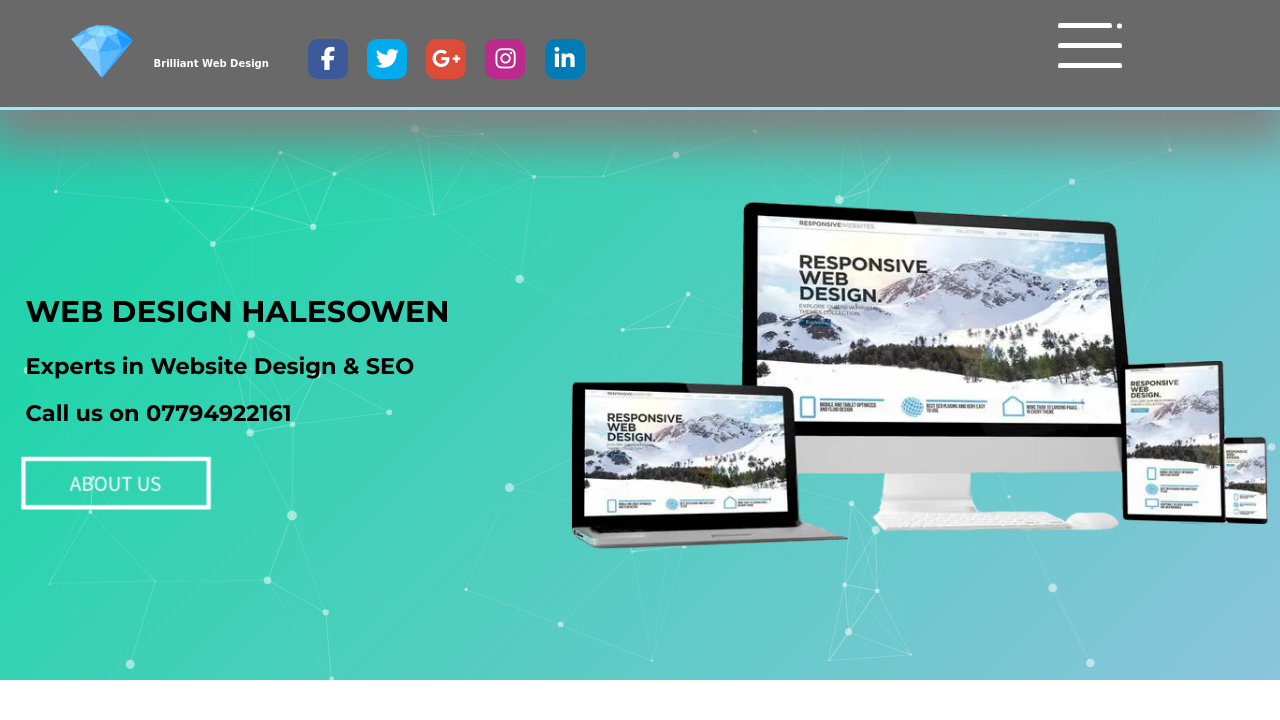
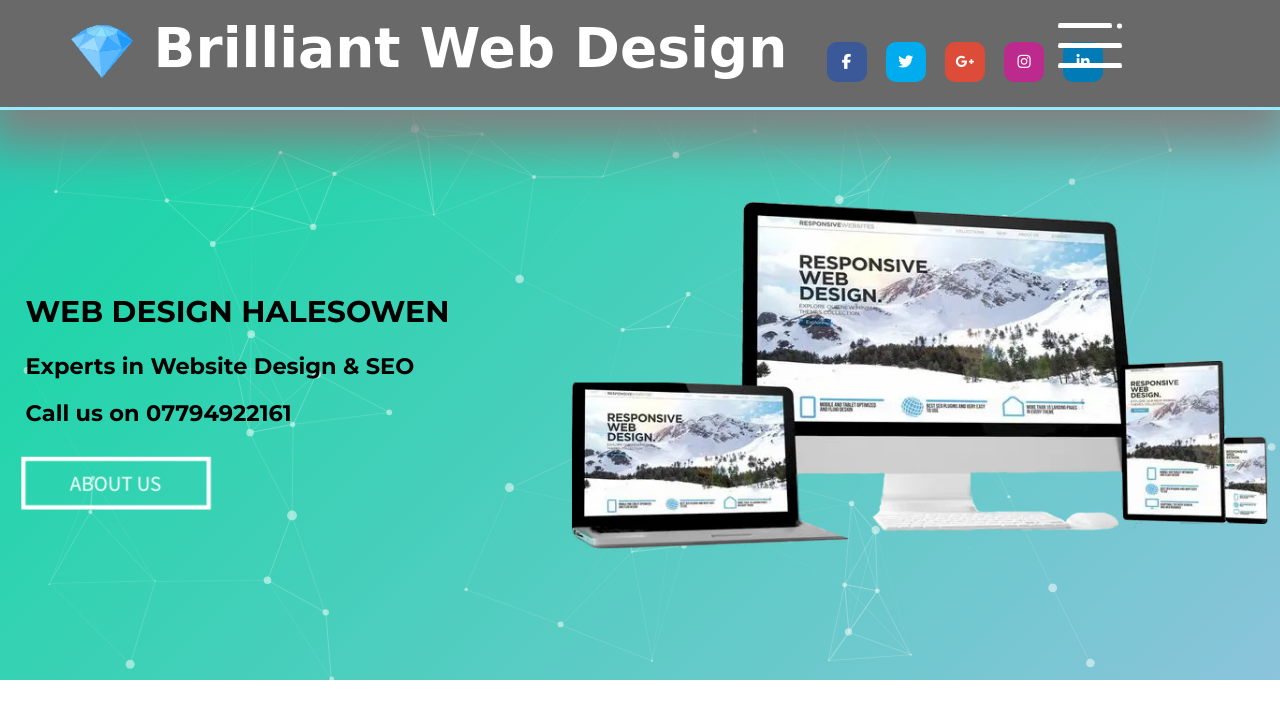
Before and after one commit to Alex92zz/brilliant-new, a PHP site: page / in a window 1280 px wide; the page is wider, and only the part inside the window is pictured. Shown: the top 720 px of that part. Run offline with PHP 8.4, Linux system fonts and the light colour scheme; some libraries are stand-ins or nearby versions; some web fonts are replaced.

Commit message:
update
update

```diff
--- a/0.global-styles/style.css
+++ b/0.global-styles/style.css
@@ -83,13 +83,21 @@ a:hover {
     width: 100%;
     font-family: 'Courgette', cursive;
     color: white;
-    height: 110px;
-    font-size: 55px;
     padding-top: 2vh;
     padding-left: 12.5%;
     box-shadow: 0px 20px 50px 15px grey;
     border-bottom: 3px #99EAFF solid;
     background-color: dimgrey;
+}
+
+.brand-normal {
+    height: 110px;
+    font-size: 55px;
+}
+
+.brand-small {
+    height: 80px;
+    font-size: 44px;
 }
 
 #brand a:any-link {
--- a/1.nav/nav-resize-on-scroll.js
+++ b/1.nav/nav-resize-on-scroll.js
@@ -7,11 +7,24 @@
 
             function scrollFunction() {
                 if (document.body.scrollTop > 80 || document.documentElement.scrollTop > 80) {
-                    document.getElementById("brand").style.height = "80px";
-                    document.getElementById("brand-text").style.fontSize = "20px";
+                    document.getElementById("brand").classList.remove("brand-normal");
+                    document.getElementById("brand").classList.add("brand-small");
+                    document.getElementByClassName("wrap").classList.add("wrap-small");
+                    document.getElementByClassName("wrap").classList.add("wrap-small");
+
+                    var effects = document.getElementsByClassName("effect-normal");
+                    for (var i = 0; i < effects.length; i++) {
+                        document.getElementsByClassName("effect-normal")[i].style.fontSize = "1px";
+                    }
+
                 } else {
-                    document.getElementById("brand").style.height = "110px";
-                    document.getElementById("brand-text").style.fontSize = "10px";
+                    document.getElementById("brand").classList.remove("brand-small");
+                    document.getElementById("brand").classList.add("brand-normal");
+                    document.getElementByClassName("wrap").classList.remove("wrap-small");
+
+                    document.getElementByClassName("effect-small-on-scroll").classList.add("effect-normal");
+                    document.getElementByClassName("effect-normal").classList.remove("effect-small-on-scroll");
+
                 }
             }
         };
--- a/1.nav/rotating-diamond.css
+++ b/1.nav/rotating-diamond.css
@@ -5,6 +5,10 @@
     transform-origin: 0 0;
     transform-style: preserve-3d;
     overflow: visible;
+}
+
+.wrap-small {
+    transform: scale3d(0.37, 0.37, 0.37);
 }
 
 .triangle {
--- a/1.nav/social.css
+++ b/1.nav/social.css
@@ -12,11 +12,16 @@
         margin-left: 20px;
     }
 
+    .effect-normal {
+        width: 30px;
+        height: 30px;
+        font-size: 15px;
+    }
+
+
     .effect a {
         text-decoration: none !important;
         color: #fff;
-        width: 30px;
-        height: 30px;
         display: -webkit-box;
         display: inline-flex;
         -webkit-box-align: center;
@@ -24,7 +29,6 @@
         -webkit-box-pack: center;
         justify-content: center;
         border-radius: 10px;
-        font-size: 15px;
         overflow: hidden;
     }
 
@@ -86,12 +90,21 @@
         margin-left: 20px;
     }
 
+    .effect-normal {
+        width: 40px;
+        height: 40px;
+        font-size: 15px;
+    }
+
+    .effect-small-on-scroll {
+        width: 20px;
+        height: 20px;
+        font-size: 13px;
+    }
+
     .effect a {
-
         text-decoration: none !important;
         color: #fff;
-        width: 40px;
-        height: 40px;
         display: -webkit-box;
         display: inline-flex;
         -webkit-box-align: center;
@@ -99,7 +112,6 @@
         -webkit-box-pack: center;
         justify-content: center;
         border-radius: 10px;
-        font-size: 23px;
         overflow: hidden;
     }
 
--- a/5.portfolio/portfolio.css
+++ b/5.portfolio/portfolio.css
@@ -16,12 +16,24 @@
     margin-top: 10%;
 }
 
+@media (min-width: 10px) and (max-width: 932px) {
+    #portfolio-1-background-img {
+        width: auto;
+        height: 100%;
+    }
+}
+
+@media (min-width: 933px) and (max-width: 3000px) {
+    #portfolio-1-background-img {
+        width: 50%;
+        height: auto;
+    }
+}
 
 #portfolio-1-background-img {
     left: 0;
     padding-top: 0;
     position: absolute;
-    width: 50%;
     z-index: -1;
     opacity: 0.5;
 }
@@ -35,24 +47,3 @@
     z-index: -1;
     opacity: 0.5;
 }
-
-@media (min-width: 10px) and (max-width: 991px) {
-    .portfolio-div-settings {
-        height: 100%;
-    }
-
-    #portfolio-1-background-img {
-        width: 100%;
-        background-position: center;
-        background-size: auto;
-    }
-
-    #portfolio-2-background-img {
-        left: 0;
-        width: 100%;
-    }
-
-    .portfolio-image {
-        margin-top: 20%;
-    }
-}
--- a/index.php
+++ b/index.php
@@ -86,7 +86,7 @@
 
     <!-- Header Start --->
     <header id="particles-js" itemscope itemtype="http://schema.org/LocalBusiness">
-        <h2 id="brand" class="">
+        <h2 id="brand" class="brand-normal">
             <!-- rotating-diamond.css --->
             <div class="wrap rotor-x">
                 <div class="wrap rotor-y">
@@ -131,15 +131,15 @@
                 </div>
             </div> <a id="brand-text" href="https://brilliantwebdesign.co.uk/" itemprop="name">Brilliant<span id="brand-small"> Web Design</span></a>
             <span class="effect aeneas">
-                <a href="https://www.facebook.com/brilliantwebdesign.co.uk/" class="fb" title="Join us on Facebook"><i class="fa fa-facebook" aria-hidden="true"></i></a>
+                <a href="https://www.facebook.com/brilliantwebdesign.co.uk/" class="fb effect-normal" title="Join us on Facebook"><i class="fa fa-facebook" aria-hidden="true"></i></a>
 
-                <a href="https://twitter.com/web_brilliant" class="tw" title="Join us on Twitter"><i class="fa fa-twitter" aria-hidden="true"></i></a>
+                <a href="https://twitter.com/web_brilliant" class="tw effect-normal" title="Join us on Twitter"><i class="fa fa-twitter" aria-hidden="true"></i></a>
 
-                <a href="https://g.page/brilliant-web-design-uk?gm" class="g-plus" title="Join us on Google+"><i class="fa fa-google-plus" aria-hidden="true"></i></a>
+                <a href="https://g.page/brilliant-web-design-uk?gm" class="g-plus effect-normal" title="Join us on Google+"><i class="fa fa-google-plus" aria-hidden="true"></i></a>
 
-                <a href="https://www.instagram.com/brilliant_web_design/" class="insta" title="Join us on Instagram"><i class="fa fa-instagram" aria-hidden="true"></i></a>
+                <a href="https://www.instagram.com/brilliant_web_design/" class="insta effect-normal" title="Join us on Instagram"><i class="fa fa-instagram" aria-hidden="true"></i></a>
 
-                <a href="#" class="in" title="Join us on Linked In"><i class="fa fa-linkedin" areffectia-hidden="true"></i></a>
+                <a href="#" class="in effect-normal" title="Join us on Linked In"><i class="fa fa-linkedin " areffectia-hidden="true"></i></a>
             </span>
         </h2>
 
```
